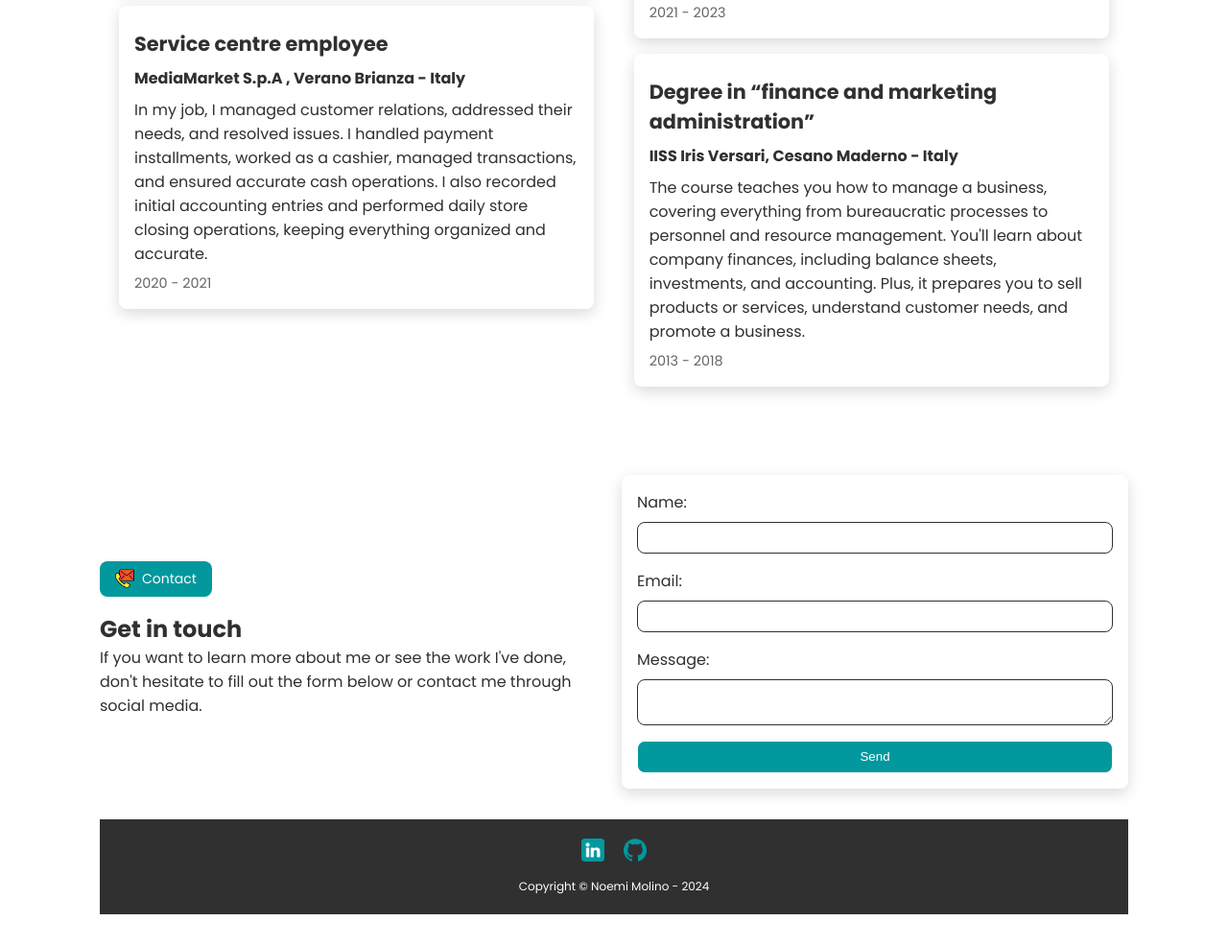
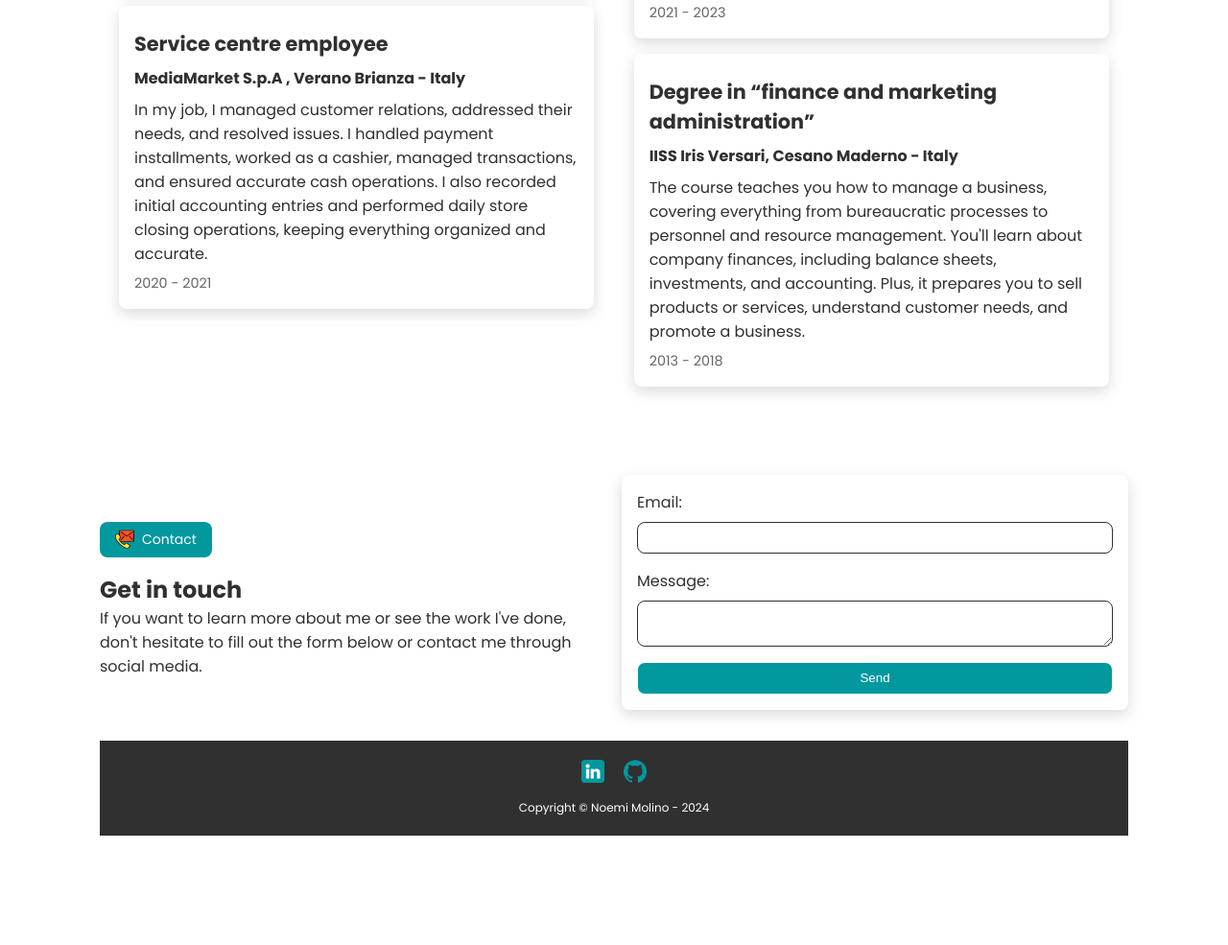
Before and after one commit to noemolino/noemimolino, a plain HTML site: page index.html in a window 1280 px wide. Shown: the part 2652-3637 px from the top of the page at 96% size. After the commit the page ends 3555 px from the top, so only its background shows below. Drawn offline with Linux system fonts and the light colour scheme.

Commit message:
last fix

```diff
--- a/index.html
+++ b/index.html
@@ -320,8 +320,8 @@
      <div class="column">
       <div class="contact-form-section">
         <form id="contact-form">
-          <label for="name">Name:</label>
-          <input type="text" id="name" name="name" required />
+          <!-- <label for="name">Name:</label>
+          <input type="text" id="name" name="name" required /> -->
 
           <label for="email">Email:</label>
           <input type="email" id="email" name="email" required />
```
